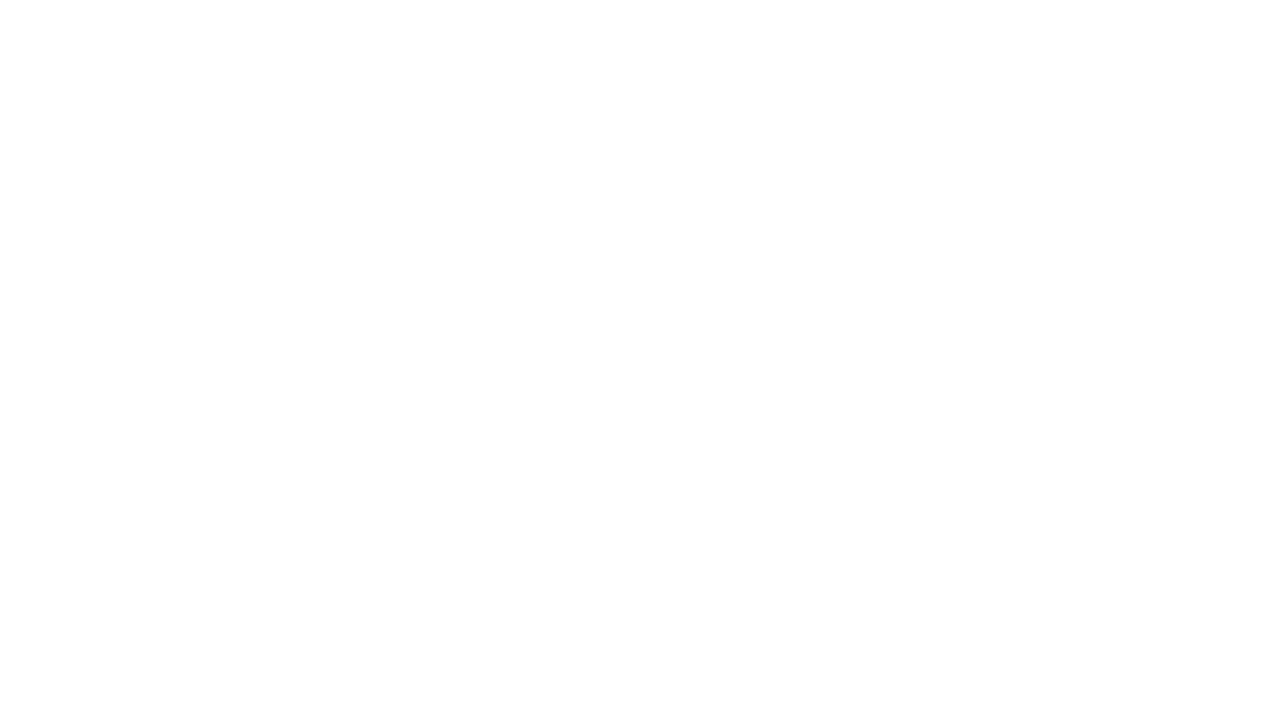
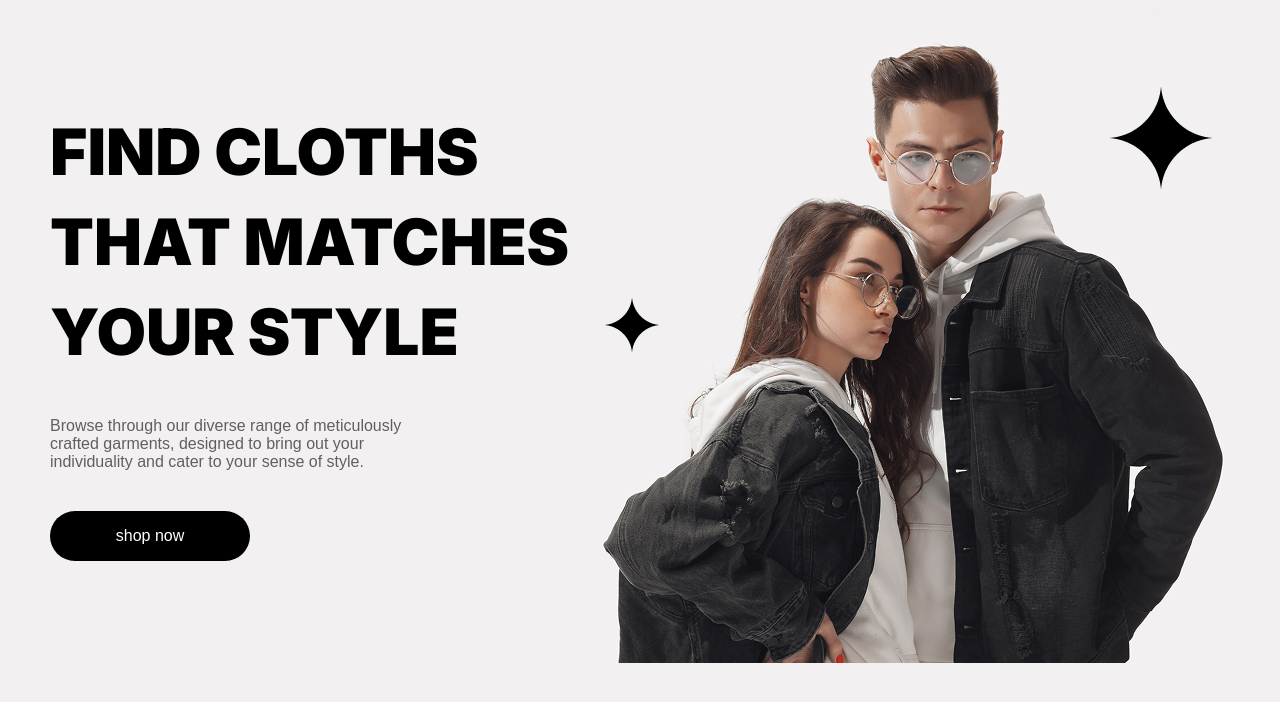
Before and after one commit to webbyahtisham/Ecommerce-website, a React (Vite) app: page / in a window 1280 px wide. Shown: the top 702 px of the page. Built offline with nearby package versions, Linux system fonts and the light colour scheme.

Commit message:
homepage hero  complete

```diff
--- a/src/App.css
+++ b/src/App.css
@@ -0,0 +1,62 @@
+@import url('https://fonts.googleapis.com/css2?family=Inter:ital,opsz,wght@0,14..32,100..900;1,14..32,100..900&display=swap');
+
+* {
+    margin: 0;
+    padding: 0;
+    box-sizing: border-box;
+    font-family: 'Montserrat', sans-serif;
+}
+
+body {
+    width: 100%;
+    height: 100%;
+    background: #F2F0F1;
+    color: black;
+}
+
+/* Homepage hero start */
+.hero {
+    width: 100%;
+    height: 1000px;
+
+}
+
+.hero-container {
+    display: flex;
+    justify-content: space-between;
+    overflow: hidden;
+    margin: 0 50px;
+    align-items: center;
+}
+
+.hero-1 .hero-1-h1-1 {
+    font-size: 5vw;
+    text-transform: uppercase;
+    font-family: "Inter", serif;
+    font-weight: 900;
+    line-height: 90px;
+    padding: 20px 0;
+}
+
+.hero-1 .hero-1-p-1 {
+    width: 70%;
+    color: #616060;
+    padding: 20px 0;
+}
+
+.hero-1 .hero-1-btn-1{
+    border: none;
+    outline: none;
+    width: 200px;
+    height: 50px;
+    color: white;
+    background: #000;
+    border-radius: 40px;
+    margin: 20px 0;
+    display: flex;
+    align-items: center;
+    justify-content: center;
+    font-size: 16px;
+}
+
+/* Homepage hero end */
--- a/src/App.jsx
+++ b/src/App.jsx
@@ -1,10 +1,11 @@
 import './App.css'
+import HomePage from './assets/Components/HomePage'
 function App() {
 
 
   return (
     <>
-
+      <HomePage/>
     </>
   )
 }
--- a/src/assets/Components/HomePage.jsx
+++ b/src/assets/Components/HomePage.jsx
@@ -1,14 +1,20 @@
 import React from 'react'
-
+import heroImg from '../Images/Hero.png'
 const HomePage = () => {
     return (
         <>
             <section className="hero">
                 <div className="hero-container">
-
+                <div className="hero-1">
+                    <h1 className='hero-1-h1-1'>Find cloths <br /> that matches <br /> your style</h1>
+                    <p className='hero-1-p-1'>Browse through our diverse range of meticulously crafted garments, designed to bring out your individuality and cater to your sense of style.</p>
+                    <button className='hero-1-btn-1' >shop now</button>
+                </div>
+                <div className="hero-2">
+                    <img src={heroImg} alt="heroimg" />
+                </div>
                 </div>
             </section>
-
         </>
     )
 }
```
